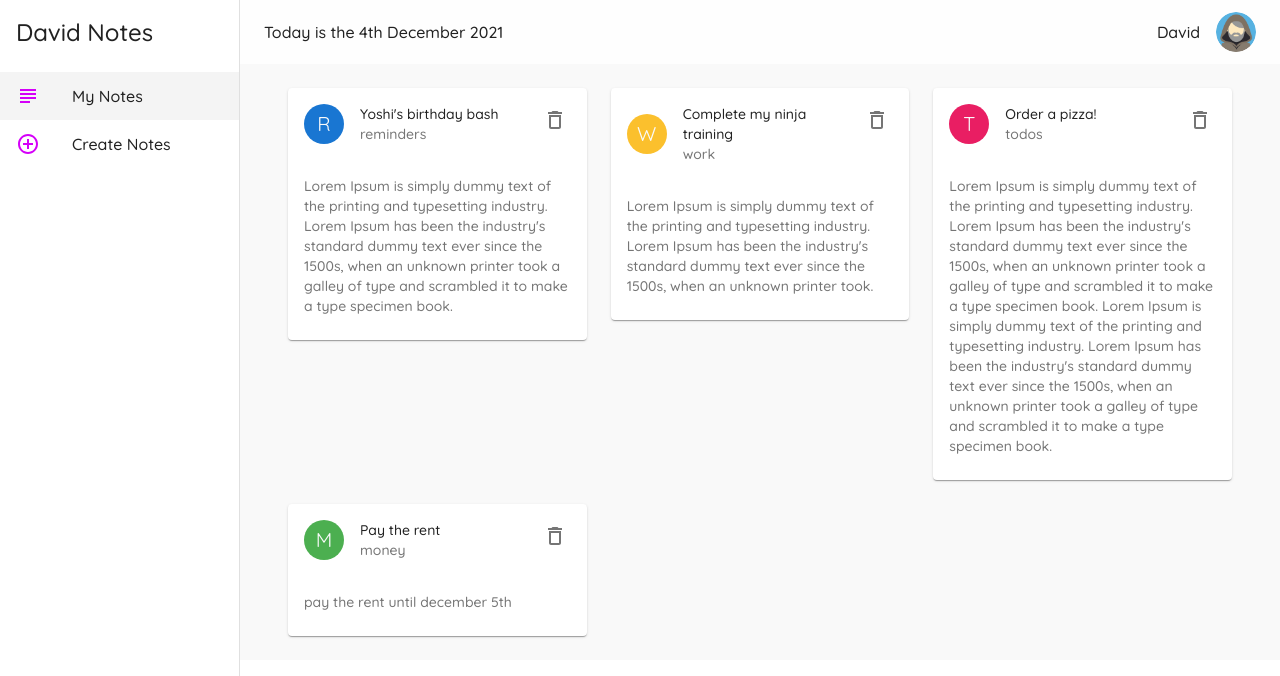
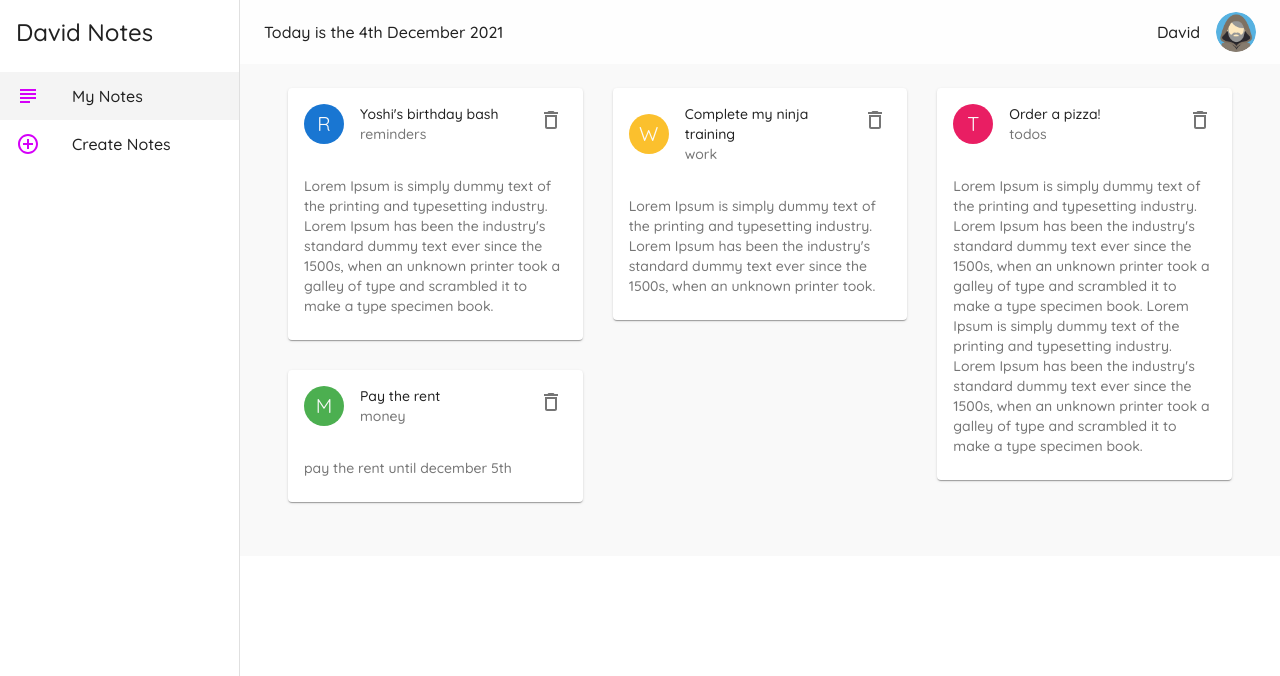
Before and after one commit to davidscarmo/material-ui-tutorial-the-net-ninja, a Next.js app: page /Notes in a window 1280 px wide. Shown: the top 676 px of the page. Built offline with nearby package versions, Linux system fonts and the light colour scheme; data requests are answered from the project's data file.

Commit message:
Adicao do masonry css para criacao de um grid melhor para os cards

```diff
--- a/package.json
+++ b/package.json
@@ -14,7 +14,8 @@
     "date-fns": "^2.27.0",
     "next": "12.0.4",
     "react": "17.0.2",
-    "react-dom": "17.0.2"
+    "react-dom": "17.0.2",
+    "react-masonry-css": "^1.0.16"
   },
   "devDependencies": {
     "@types/node": "^16.11.11",
--- a/src/pages/Notes/index.tsx
+++ b/src/pages/Notes/index.tsx
@@ -3,6 +3,8 @@ import Grid from "@material-ui/core/Grid";
 import Paper from "@material-ui/core/Paper";
 import Container from "@material-ui/core/Container";
 import NoteCard from "../../components/NoteCard";
+import Masonry from "react-masonry-css";
+
 export default function Notes() {
   const [notes, setNotes] = useState([]);
   useEffect(() => {
@@ -21,15 +23,25 @@ export default function Notes() {
     setNotes(newNotes);
   };
 
+  const breakpointCols = {
+    default: 3,
+    1100: 2,
+    700: 1,
+  };
+
   return (
     <Container>
-      <Grid container spacing={3}>
+      <Masonry
+        breakpointCols={breakpointCols}
+        className="my-masonry-grid"
+        columnClassName="my-masonry-grid_column"
+      >
         {notes.map((note) => (
-          <Grid item xs={12} md={3} lg={4} key={note.id}>
+          <div key={note.id}>
             <NoteCard note={note} handleDeleteNote={handleDeleteNote} />
-          </Grid>
+          </div>
         ))}
-      </Grid>
+      </Masonry>
     </Container>
   );
 }
--- a/src/styles/globals.css
+++ b/src/styles/globals.css
@@ -15,3 +15,21 @@ a {
 * {
   box-sizing: border-box;
 }
+
+.my-masonry-grid {
+  display: -webkit-box; /* Not needed if autoprefixing */
+  display: -ms-flexbox; /* Not needed if autoprefixing */
+  display: flex;
+  margin-left: -30px; /* gutter size offset */
+  width: auto;
+}
+.my-masonry-grid_column {
+  padding-left: 30px; /* gutter size */
+  background-clip: padding-box;
+}
+
+/* Style your items */
+.my-masonry-grid_column > div { /* change div to reference your elements you put in <Masonry> */
+
+  margin-bottom: 30px;
+}
```
Also changed, not shown: 1 other file (tests, documents, lock files or other folders).
